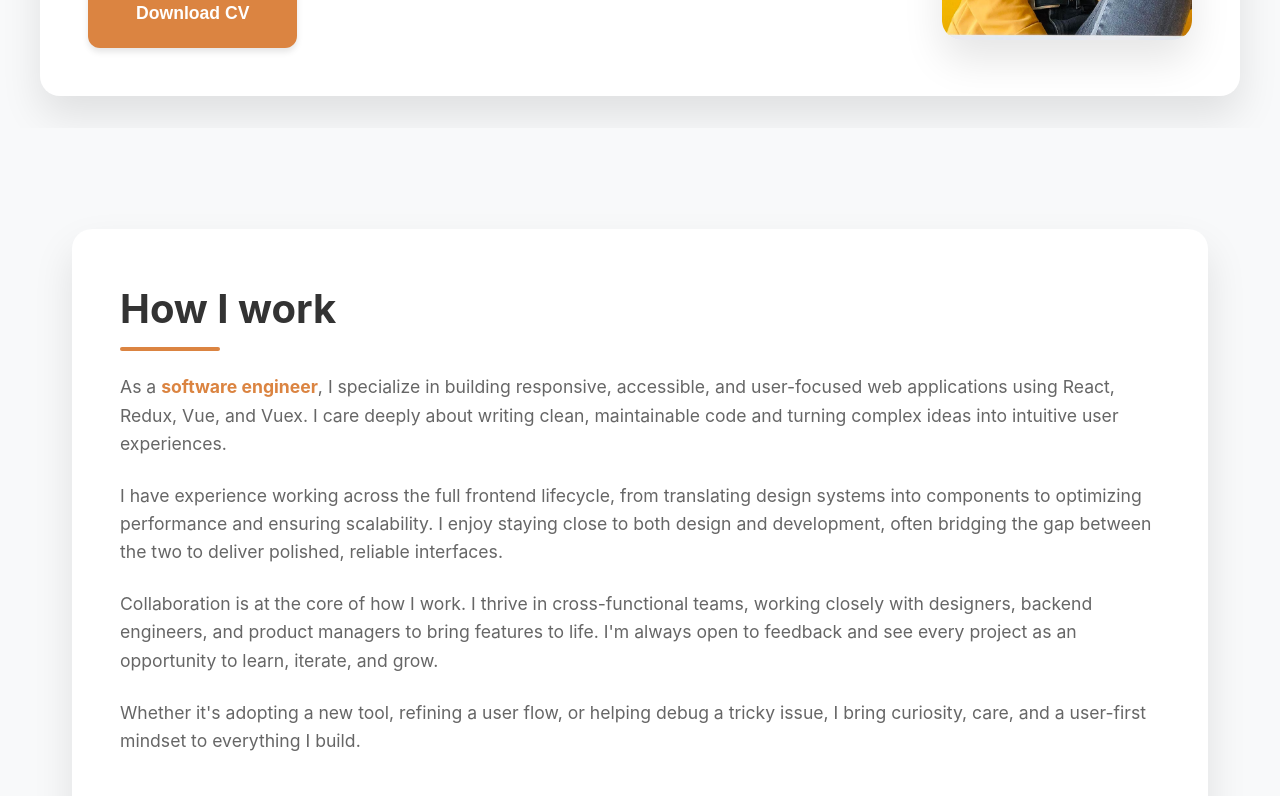
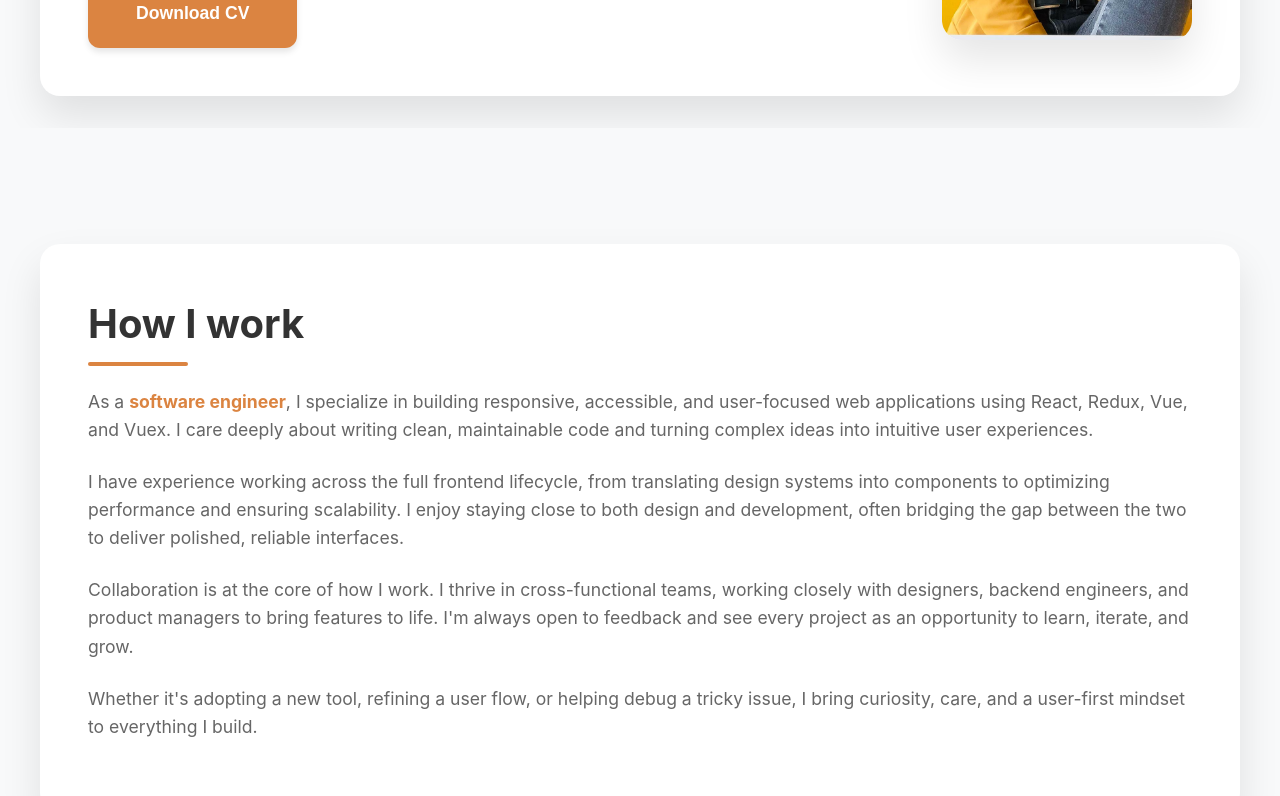
Before and after one commit to yaquelinehoyos/my-personal-website, a React (Vite) app: page / in a window 1280 px wide. Shown: the part 740-1536 px from the top of the page. Built offline with nearby package versions, Linux system fonts and the light colour scheme.

Commit message:
🐛 fix layout issues

```diff
--- a/src/components/About/About.module.scss
+++ b/src/components/About/About.module.scss
@@ -2,13 +2,14 @@
 
 .about {
   min-height: 100vh;
-  padding: 2rem;
+  padding: $container-padding;
   position: relative;
   overflow: hidden;
   background-color: $color-background;
+  width: 100%;
   display: flex;
   align-items: center;
-
+  justify-content: center;
   &::before {
     content: '';
     position: absolute;
@@ -24,8 +25,6 @@
     position: relative;
     z-index: 1;
     max-width: $container-max-width;
-    margin: 0 auto;
-    padding: $container-padding;
     width: 100%;
 
     @media (max-width: $breakpoint-md) {
--- a/src/components/Contact/Contact.module.scss
+++ b/src/components/Contact/Contact.module.scss
@@ -2,12 +2,13 @@
 
 .contact {
   min-height: 100vh;
-  padding: 2rem;
+  padding: $container-padding;
   position: relative;
   overflow: hidden;
   background-color: $color-background;
   display: flex;
   align-items: center;
+  justify-content: center;
   scroll-margin-top: $header-height;
 
   &::before {
@@ -25,8 +26,6 @@
     position: relative;
     z-index: 1;
     max-width: $container-max-width;
-    margin: 0 auto;
-    padding: $container-padding;
     width: 100%;
 
     @media (max-width: $breakpoint-md) {
```
